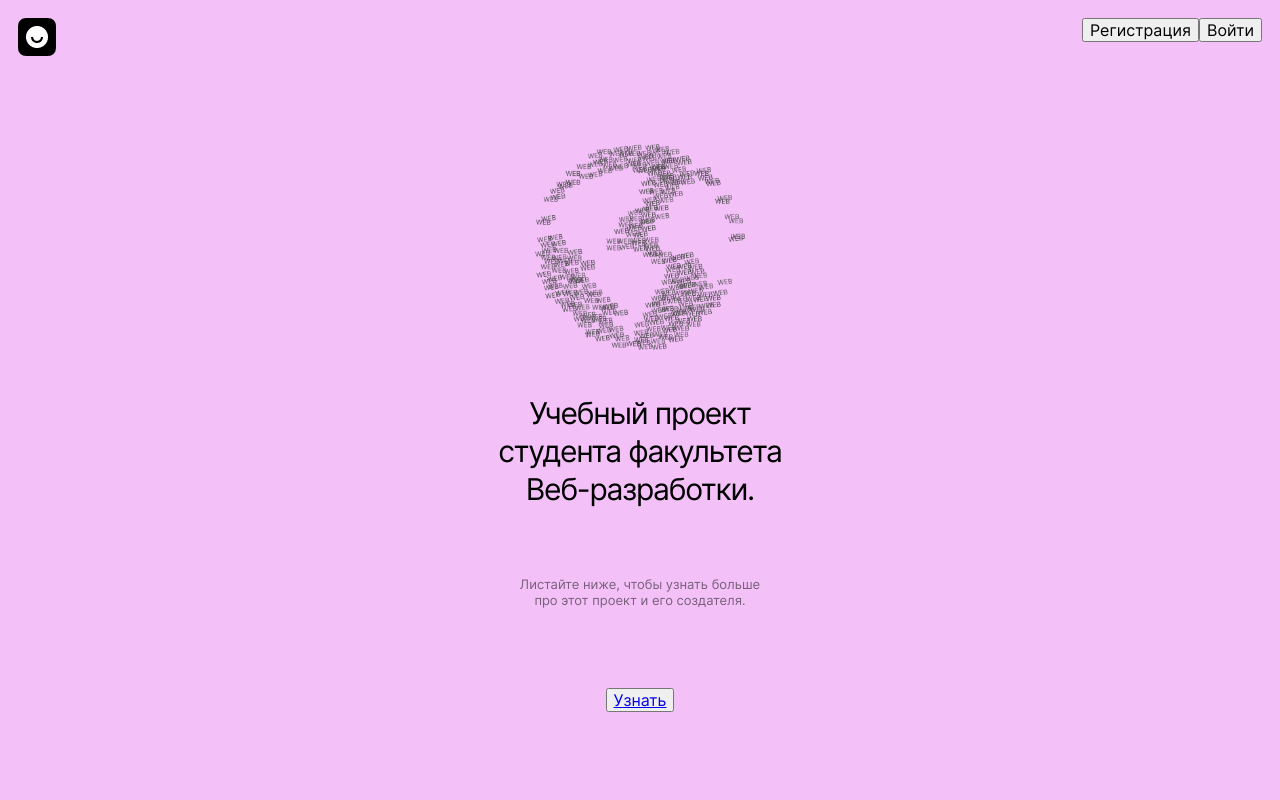
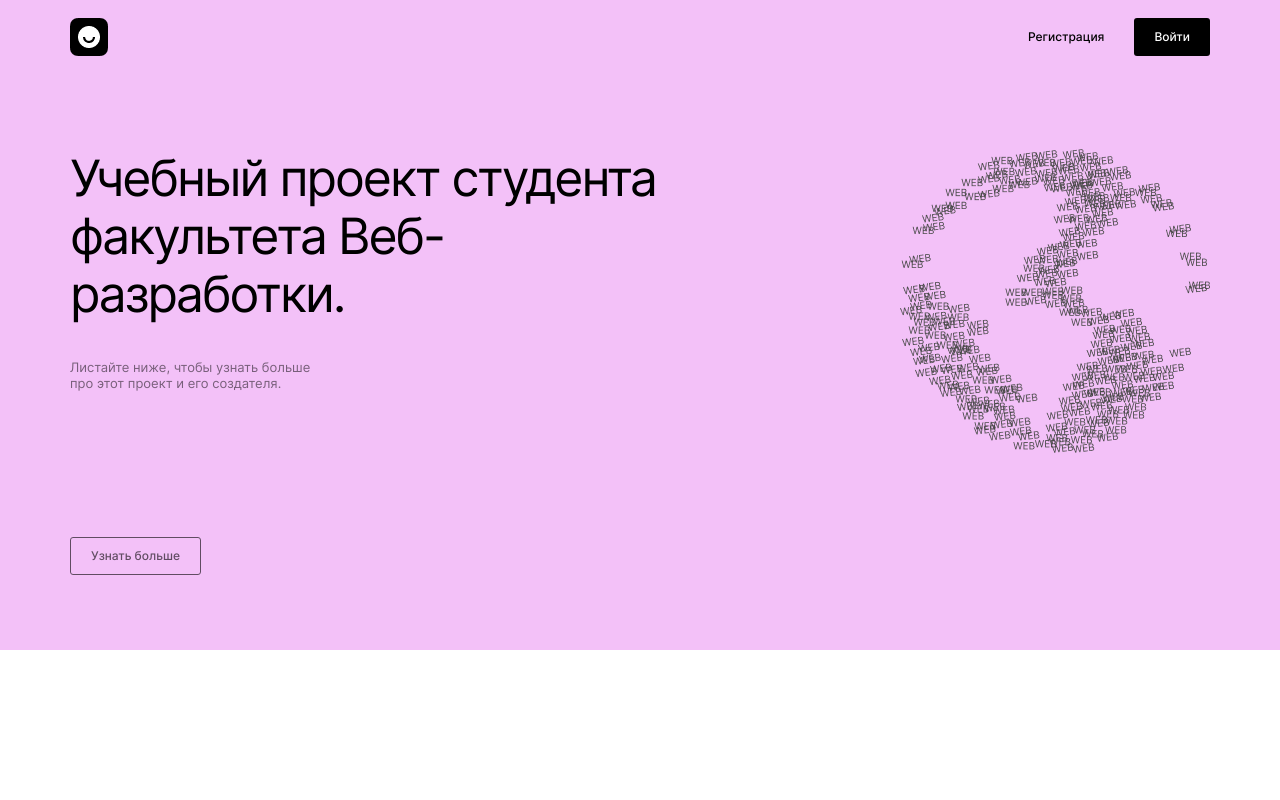
Before and after one commit to mintolime/movies-explorer-frontend, a React (Create React App) app in the folder movie-app/: page / in a window 1280 px wide. Shown: the top 800 px of the page. Built offline with nearby package versions, Linux system fonts and the light colour scheme.

Commit message:
dev: made header layout, promo on different extensions

```diff
--- a/movie-app/src/components/App/App.jsx
+++ b/movie-app/src/components/App/App.jsx
@@ -9,7 +9,6 @@ function App() {
     <div className="page">
       <Header />
       <Main />
-      <Main />
     </div>
   );
 
--- a/movie-app/src/components/Header/Header.css
+++ b/movie-app/src/components/Header/Header.css
@@ -5,6 +5,17 @@
   padding: 18px 0;
 }
 
+.header__nav-box {
+  display: flex;
+  gap: 14px;
+}
+
+@media screen and (min-width: 1024px) {
+  .header__nav-box {
+   gap: 30px;
+  }
+}
+
 .logo {
   height: 38px;
   width: 38px;
--- a/movie-app/src/components/Header/Header.jsx
+++ b/movie-app/src/components/Header/Header.jsx
@@ -6,8 +6,8 @@ function Header() {
    <header className="header">
         <img className="logo logo_place_header " src={logo} alt="логотип шапки сайта" />
         <div className="header__nav-box">
-          <button>Регистрация</button>
-          <button>Войти</button>
+          <button className='button button_type_auth'>Регистрация</button>
+          <button className='button button_type_login'>Войти</button>
         </div>
       </header>
   );
--- a/movie-app/src/components/Main/Main.css
+++ b/movie-app/src/components/Main/Main.css
@@ -1,14 +1,40 @@
-.main-page {
+.promo {
   width: 100%;
   /* min-width: 300px; */
   display: flex;
   flex-direction: column;
   align-items: center;
-  padding: 70px 0;
-  /* overflow: hidden; */
+  padding: 70px 0 30px;
 }
 
-.main-page__title {
+@media screen and (min-width: 720px) {
+  .promo {
+    padding: 140px 0 76px;
+  }
+}
+
+@media screen and (min-width: 1024px) {
+  .promo {
+    padding: 75px 0 75px;
+    flex-direction: row-reverse;
+    justify-content: space-between;
+  }
+}
+
+.promo__context {
+  display: flex;
+  align-items: center;
+  flex-direction: column;
+}
+
+@media screen and (min-width: 1024px) {
+  .promo__context {
+    align-items: flex-start;
+  }
+}
+
+
+.promo__title {
   max-width: 300px;
   font-family: 'Inter';
   font-style: normal;
@@ -19,10 +45,29 @@
   text-align: center;
   letter-spacing: -0.04em;
   margin: 0;
-  padding: 44px 0;
+  padding-top: 44px;
 }
 
-.main-page__subtitle {
+@media screen and (min-width: 720px) {
+  .promo__title {
+    max-width: 680px;
+    font-size: 40px;
+    line-height: 50px;
+  }
+}
+
+@media screen and (min-width: 1024px) {
+  .promo__title {
+    max-width: 640px;
+    padding-top: 0;
+    /* padding-top: 75px; */
+    font-size: 50px;
+    line-height: 58px;
+    text-align: left;
+  }
+}
+
+.promo__subtitle {
   max-width: 260px;
   font-weight: 400;
   font-size: 13px;
@@ -35,7 +80,47 @@
   padding: 24px 0 80px;
 }
 
-.main-page__illustration {
+@media screen and (min-width: 720px) {
+  .promo__subtitle {
+    padding: 22px 0 92px;
+    font-size: 13px;
+    line-height: 16px;
+  }
+}
+
+@media screen and (min-width: 1024px) {
+  .promo__subtitle {
+    padding: 36px 0 146px;
+    text-align: left;
+  }
+}
+
+.promo__illustration {
   width: 210px;
   height: 206px;
 }
+
+@media screen and (min-width: 720px) {
+  .promo__illustration {
+    width: 310px;
+    height: 304px;
+  }
+}
+
+@media screen and (min-width: 1024px) {
+  .promo__illustration {
+    align-self: baseline;
+  }
+}
+
+.promo__link {
+  text-decoration: none;
+  font-weight: 500;
+  font-size: 12px;
+  line-height: 16px;
+  /* identical to box height, or 133% */
+  display: flex;
+  align-items: center;
+  color: #000;
+  padding: 10px 20px;
+}
--- a/movie-app/src/components/Main/Main.jsx
+++ b/movie-app/src/components/Main/Main.jsx
@@ -3,16 +3,18 @@ import '../Main/Main.css'
 
 function Main() {
   return (
-   <main className="content">
-        <section aria-label="учебный проект студента" className="main-page">
-          <img className="main-page__illustration" src={globus} alt="Логотип веба в форме глобуса" />
-          <h1 className="main-page__title">Учебный проект студента факультета Веб-разработки.</h1>
-          <p className="main-page__subtitle">
+    <main className="content">
+      <section aria-label="стартовая страница о проекте" className="promo">
+        <img className="promo__illustration" src={globus} alt="Логотип веба в форме глобуса" />
+        <div className="promo__context">
+          <h1 className="promo__title">Учебный проект студента факультета Веб-разработки.</h1>
+          <p className="promo__subtitle">
             Листайте ниже, чтобы узнать больше про этот проект и его создателя.
           </p>
-          <button><a className="main-page__link" href="#">Узнать</a></button>
-        </section>
-      </main>
+           <button className='button button_type_about' ><a className="promo__link" href="#">Узнать больше</a></button>
+        </div>
+      </section>
+    </main>
   );
 }
 
--- a/movie-app/src/index.css
+++ b/movie-app/src/index.css
@@ -4,7 +4,7 @@
 .page {
   width: 100%;
   min-width: 320px;
-  max-width: 1280px;
+  /* max-width: 1280px; */
   display: grid;
   /* gap: 0 70px; */
   font-family: "Inter", sans-serif;
@@ -20,7 +20,68 @@
   box-sizing: border-box;
 }
 
+@media screen and (min-width: 720px) {
+  .page {
+    padding: 0 30px;
+  }
+}
 
+@media screen and (min-width: 1024px) {
+  .page {
+    padding: 0 70px;
+  }
+}
+
+.button {
+  outline: none;
+  border: none;
+  box-sizing: border-box;
+  cursor: pointer;
+  background-color: inherit;
+  transition: 0.3s ease;
+  padding: 0;
+  margin: 0;
+  color: #fff;
+}
+
+.button_type_about {
+  font-weight: 500;
+  font-size: 12px;
+  line-height: 16px;
+  opacity: 0.6;
+  border: 1px solid #000000;
+  border-radius: 3px;
+}
+
+.button_type_auth {
+  color: #000;
+  font-weight: 500;
+  font-size: 10px;
+  line-height: 16px;
+}
+
+@media screen and (min-width: 1024px) {
+  .button_type_auth {
+    font-size: 12px;
+  }
+}
+
+.button_type_login {
+  color: #fff;
+  background: #000;
+  border-radius: 3px;
+  padding: 5px 13px;
+  font-weight: 500;
+  font-size: 10px;
+  line-height: 16px;
+}
+
+@media screen and (min-width: 1024px) {
+  .button_type_login {
+    padding: 8px 20px;
+    font-size: 12px;
+  }
+}
 
 
 
```
